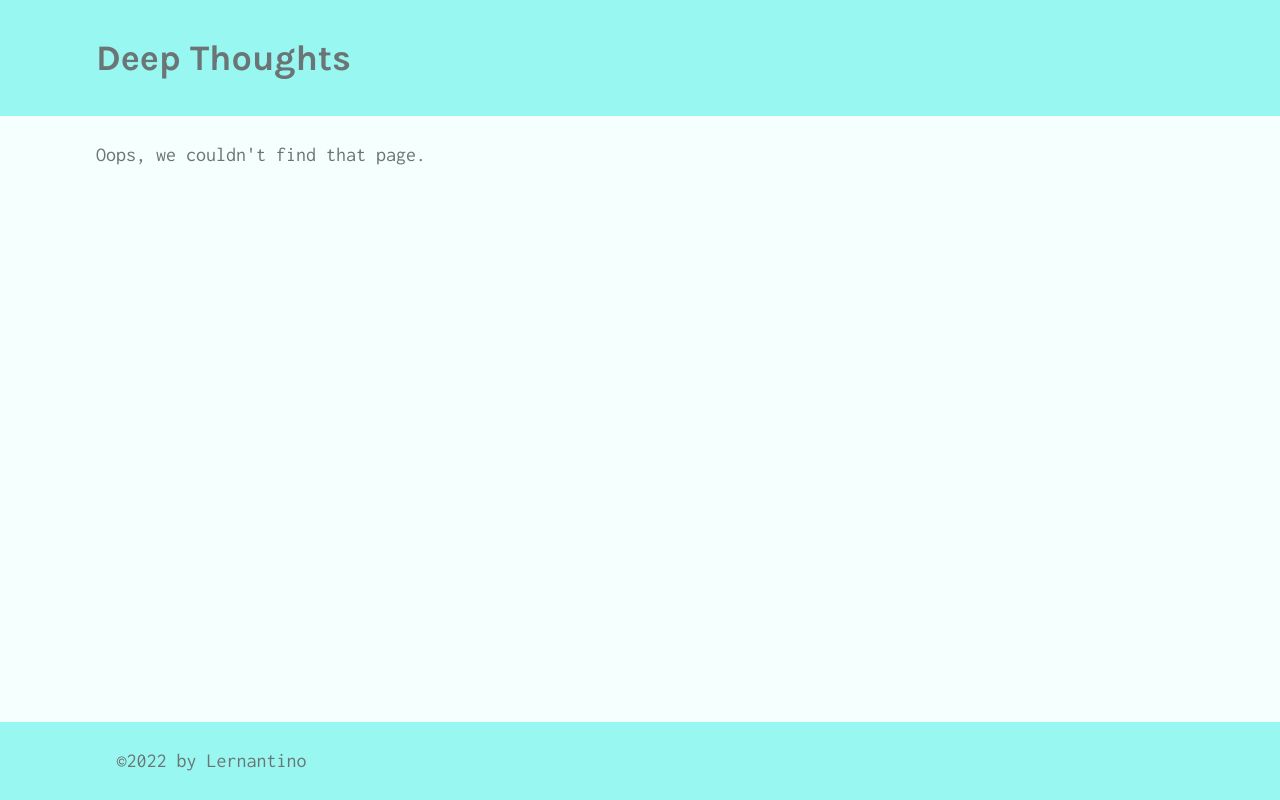
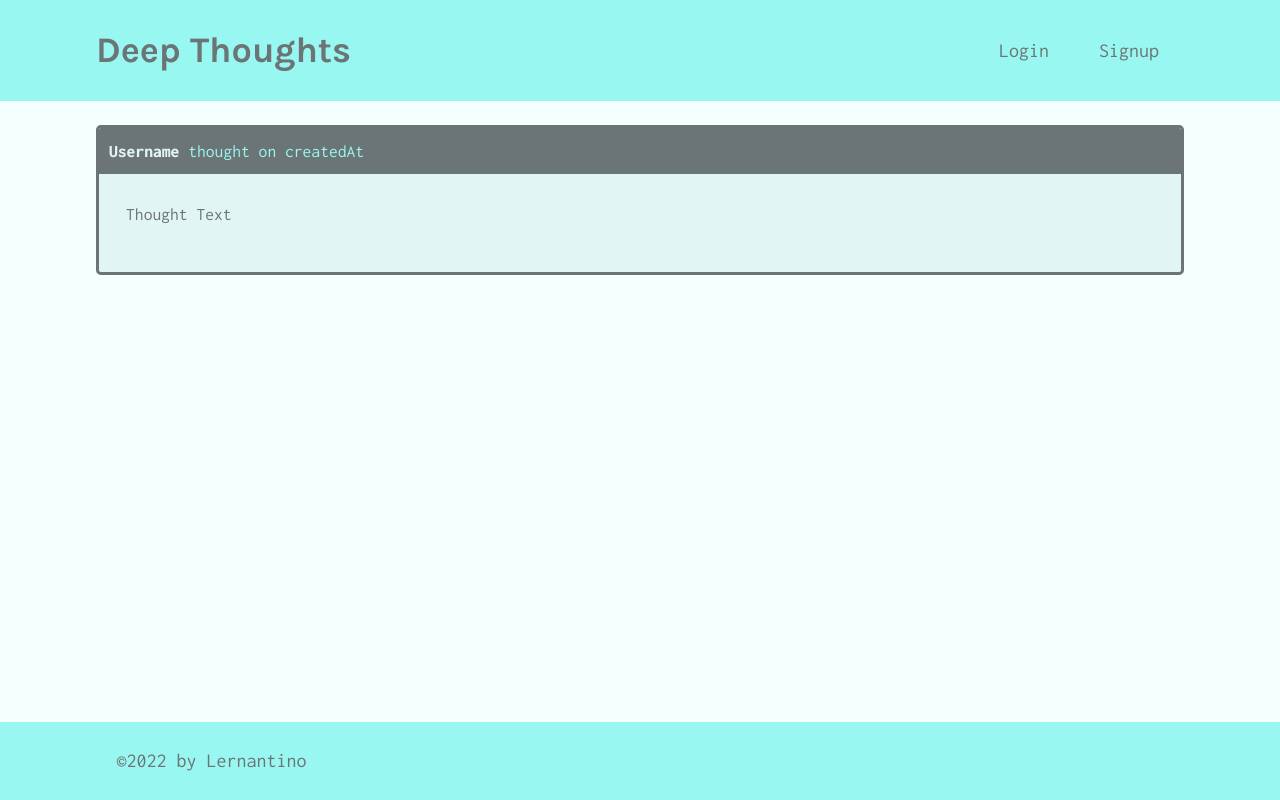
Before and after one commit to JohnKnee3/deep-thoughts, a React (Create React App) app in the folder client/: page /thought/1 in a window 1280 px wide. Built offline with nearby package versions, Linux system fonts and the light colour scheme.

Commit message:
21.4.4
we met link and use params.  Link we slide us around from page to page and useparams can get info from the URL and repurpose it.

```diff
--- a/client/src/App.js
+++ b/client/src/App.js
@@ -37,8 +37,8 @@
               <Route path="/" element={<Home />} />
               <Route path="/login" element={<Login />} />
               <Route path="/signup" element={<Signup />} />
-              <Route path="/profile" element={<Profile />} />
-              <Route path="/thought" element={<SingleThought />} />
+              <Route path="/profile/:username?" element={<Profile />} />
+              <Route path="/thought/:id" element={<SingleThought />} />
 
               <Route path="*" element={<NoMatch />} />
             </Routes>
--- a/client/src/components/Header/index.js
+++ b/client/src/components/Header/index.js
@@ -1,10 +1,18 @@
-import React from 'react';
+import React from "react";
+import { Link } from "react-router-dom";
 
 const Header = () => {
   return (
     <header className="bg-secondary mb-4 py-2 flex-row align-center">
       <div className="container flex-row justify-space-between-lg justify-center align-center">
-        <h1>Deep Thoughts</h1>
+        <Link to="/">
+          <h1>Deep Thoughts</h1>
+        </Link>
+
+        <nav className="text-center">
+          <Link to="/login">Login</Link>
+          <Link to="/signup">Signup</Link>
+        </nav>
       </div>
     </header>
   );
--- a/client/src/components/ThoughtList/index.js
+++ b/client/src/components/ThoughtList/index.js
@@ -1,4 +1,5 @@
-import React from 'react';
+import React from "react";
+import { Link } from "react-router-dom";
 
 const ThoughtList = ({ thoughts, title }) => {
   if (!thoughts.length) {
@@ -12,14 +13,23 @@
         thoughts.map((thought) => (
           <div key={thought._id} className="card mb-3">
             <p className="card-header">
-              {thought.username} thought on {thought.createdAt}
+              <Link
+                to={`/profile/${thought.username}`}
+                style={{ fontWeight: 700 }}
+                className="text-light"
+              >
+                {thought.username}
+              </Link>{" "}
+              thought on {thought.createdAt}
             </p>
             <div className="card-body">
-              <p>{thought.thoughtText}</p>
-              <p className="mb-0">
-                Reactions: {thought.reactionCount} || Click to{' '}
-                {thought.reactionCount ? 'see' : 'start'} the discussion!
-              </p>
+              <Link to={`/thought/${thought._id}`}>
+                <p>{thought.thoughtText}</p>
+                <p className="mb-0">
+                  Reactions: {thought.reactionCount} || Click to{" "}
+                  {thought.reactionCount ? "see" : "start"} the discussion!
+                </p>
+              </Link>
             </div>
           </div>
         ))}
--- a/client/src/pages/SingleThought.js
+++ b/client/src/pages/SingleThought.js
@@ -1,13 +1,16 @@
-import React from 'react';
+import React from "react";
+import { useParams } from "react-router-dom";
 
-const SingleThought = props => {
+const SingleThought = (props) => {
+  const { id: thoughtId } = useParams();
+  console.log("they made me do it", thoughtId);
   return (
     <div>
       <div className="card mb-3">
         <p className="card-header">
           <span style={{ fontWeight: 700 }} className="text-light">
             Username
-          </span>{' '}
+          </span>{" "}
           thought on createdAt
         </p>
         <div className="card-body">
```
